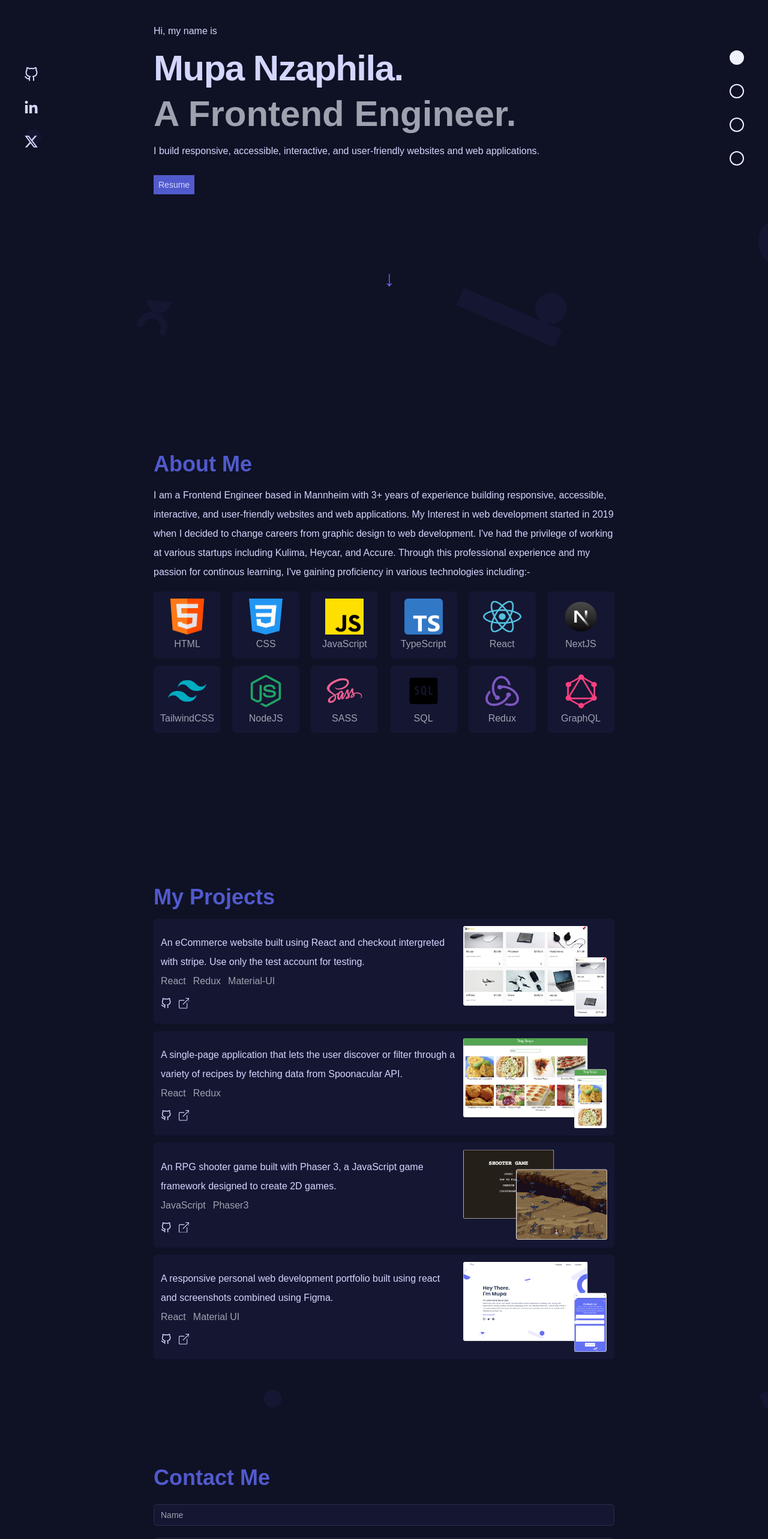
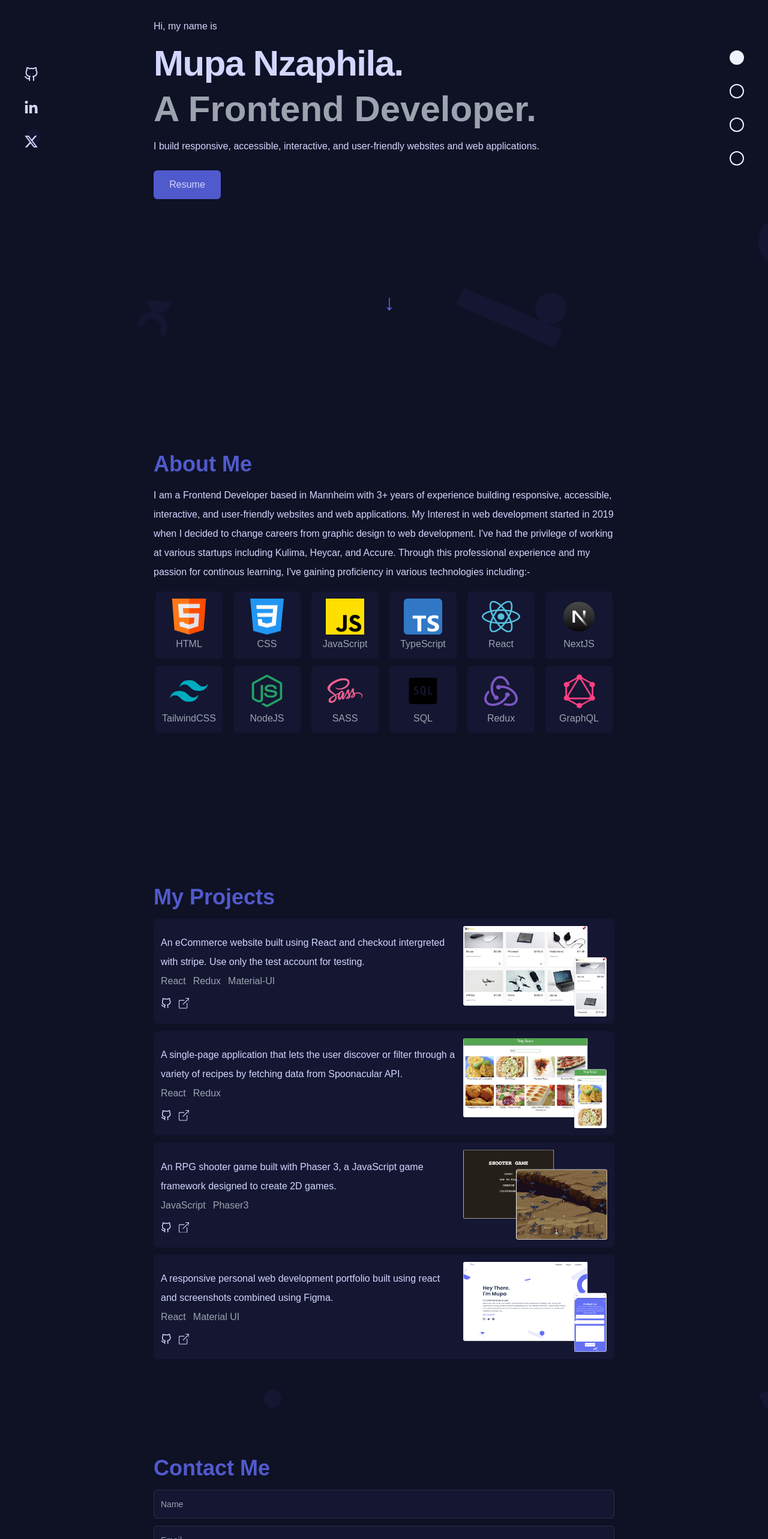
Before and after one commit to Mupa1/portfolio-v2, a React (Vite) app: page / in a window 1280 px wide. Shown: the part 220-2786 px from the top of the page at 60% size. Built offline with nearby package versions, Linux system fonts and the light colour scheme.

Commit message:
update styles and readme file

```diff
--- a/src/components/About.tsx
+++ b/src/components/About.tsx
@@ -5,7 +5,7 @@ const About = () => {
     <section id="about" className="flex flex-col justify-center md:h-screen">
       <h2>About Me</h2>
       <p className="pb-4">
-        I am a Frontend Engineer based in Mannheim with 3+ years of experience
+        I am a Frontend Developer based in Mannheim with 3+ years of experience
         building responsive, accessible, interactive, and user-friendly websites
         and web applications. My Interest in web development started in 2019
         when I decided to change careers from graphic design to web development.
@@ -14,14 +14,14 @@ const About = () => {
         for continous learning, I've gaining proficiency in various technologies
         including:-
       </p>
-      <div className="flex flex-wrap justify-between gap-3">
+      <div className="flex flex-wrap justify-around gap-3">
         {Object.entries(tech).map(([key, value]) => (
           <div
             key={key}
-            className="flex flex-col justify-center rounded-md items-center h-24 w-24 md:h-28 md:w-28 text-gray-400 bg-primary-900"
+            className="flex flex-col justify-center rounded-md items-center size-24 md:size-28 text-gray-400 bg-primary-900"
           >
             <img
-              className="w-12 h-12 md:w-16 md:h-16 pb-1"
+              className="size-12 md:size-16 pb-1"
               src={value}
               alt={key}
             />
--- a/src/components/Contact.tsx
+++ b/src/components/Contact.tsx
@@ -116,7 +116,7 @@ const Contact = () => {
             error={errors?.message?.message}
             {...register("message")}
           />
-          <Button type="submit">Get in touch</Button>
+          <Button type="submit">Get In Touch</Button>
 
           {serverState.status &&
             (!serverState?.status?.ok ? (
--- a/src/components/Hero.tsx
+++ b/src/components/Hero.tsx
@@ -1,5 +1,6 @@
 import { motion } from "framer-motion";
 
+import { Button } from "./ui/Button";
 import ExternalLink from "./ui/ExternalLink";
 
 const Hero: React.FC = () => {
@@ -56,32 +57,33 @@ const Hero: React.FC = () => {
             </motion.p>
             <motion.h1
               variants={textVariants}
-              className="pt-4 text-4xl font-semibold tracking-tight sm:text-6xl"
+              className="pt-4 text-3xl sm:text-6xl font-semibold tracking-tight"
             >
               Mupa Nzaphila.
             </motion.h1>
             <motion.h2
               variants={textVariants}
-              className="pt-4 text-4xl sm:text-6xl font-semibold text-gray-400"
+              className="pt-4 text-3xl sm:text-6xl font-semibold text-gray-400"
             >
-              A Frontend Engineer.
+              A Frontend Developer.
             </motion.h2>
             <motion.p variants={textVariants}>
               I build responsive, accessible, interactive, and user-friendly
               websites and web applications.
             </motion.p>
+
             <motion.p variants={textVariants} className="flex pt-6 leading-8">
               <ExternalLink href="https://mupanzaphila.com/resume.pdf">
-                <span className="mr-3 text-sm bg-primary-600 hover:bg-primary-500 text-primary-100  p-2 font-normal leading-6 transition duration-300 ease-in-out cursor-pointer">
+                <Button type="submit" className="w-28">
                   Resume
-                </span>
+                </Button>
               </ExternalLink>
             </motion.p>
           </>
           <motion.div
             variants={itemVariants}
             animate="scrollButton"
-            className="absolute bottom-24 left-1/2 m-auto"
+            className="absolute bottom-14 sm:bottom-18 left-1/2 m-auto"
           >
             <span className="text-primary-500 text-4xl" aria-hidden="true">
               &darr;
--- a/src/components/ui/Button.tsx
+++ b/src/components/ui/Button.tsx
@@ -1,18 +1,22 @@
 import { ButtonHTMLAttributes, forwardRef } from "react";
+import clsx from "clsx";
 
 export interface ButtonProps extends ButtonHTMLAttributes<HTMLButtonElement> {}
 
 const Button = forwardRef<HTMLButtonElement, ButtonProps>(
-  ({ children, type = "button", ...props }, ref) => (
+  ({ children, className, type = "button", ...props }, ref) => (
     <button
       ref={ref}
       type={type}
-      className="rounded-md px-3 py-1.5 text-sm leading-6 text-primary-100 shadow-sm bg-primary-600 hover:bg-primary-500 focus-visible:outline focus-visible:outline-2 focus-visible:outline-offset-2 focus-visible:outline-primary-500"
+      className={clsx(
+        "rounded-md p-2 sm:p-3 leading-6 text-primary-100 shadow-sm bg-primary-600 hover:bg-primary-500 focus-visible:outline focus-visible:outline-2 focus-visible:outline-offset-2 focus-visible:outline-primary-500",
+        className
+      )}
       {...props}
     >
       {children}
     </button>
-  ),
+  )
 );
 
 Button.displayName = "Button";
--- a/src/components/ui/Input.tsx
+++ b/src/components/ui/Input.tsx
@@ -14,7 +14,7 @@ const Input = forwardRef<HTMLInputElement, InputProps>(
   ) => {
     return (
       <div>
-        <div className="mt-2 relative">
+        <div className="relative">
           <label htmlFor={id} className="sr-only">
             {placeholder}
           </label>
@@ -25,7 +25,7 @@ const Input = forwardRef<HTMLInputElement, InputProps>(
             type={type}
             placeholder={placeholder}
             autoComplete={id}
-            className={`block w-full rounded-md border-0 bg-primary-900 py-1.5 px-3 shadow-sm ring-1 ring-inset focus:outline-none ${
+            className={`block w-full rounded-md border-0 bg-primary-900 p-2 sm:p-3 shadow-sm ring-1 ring-inset focus:outline-none ${
               error
                 ? "ring-red-300 placeholder:text-red-300 focus:ring-2 focus:ring-inset focus:ring-red-500"
                 : "ring-white/10 placeholder:text-gray-400 focus:ring-2 focus:ring-inset focus:ring-primary-500 sm:text-sm sm:leading-6"
--- a/src/components/ui/Textarea.tsx
+++ b/src/components/ui/Textarea.tsx
@@ -11,18 +11,18 @@ export interface TextareaProps
 const Textarea = forwardRef<HTMLTextAreaElement, TextareaProps>(
   ({ id, placeholder, error, ...props }, ref) => {
     return (
-      <div className="">
+      <div>
         <div className="min-w-0 flex-1">
           <label htmlFor={id} className="sr-only">
             {placeholder}
           </label>
-          <div className="bg-primary-900 placeholder:text-gray-400 overflow-hidden rounded-lg shadow-sm ring-1 ring-inset ring-white/10 focus-within:ring-2 focus-within:ring-primary-600">
+          <div className="bg-primary-900 placeholder:text-gray-400 overflow-hidden rounded-md shadow-sm ring-1 ring-inset ring-white/10 focus-within:ring-2 focus-within:ring-primary-600">
             <textarea
               placeholder={placeholder}
               rows={10}
               defaultValue={""}
               ref={ref}
-              className={`block w-full resize-none rounded-lg border-0  bg-primary-900 py-1.5 px-3 shadow-sm ring-1 ring-inset focus:outline-none ${
+              className={`block w-full resize-none border-0 rounded-md bg-primary-900 p-2 sm:p-3 shadow-sm ring-1 ring-inset focus:outline-none ${
                 error
                   ? "ring-red-300 placeholder:text-red-300 focus:ring-2 focus:ring-inset focus:ring-red-500"
                   : "ring-white/10 placeholder:text-gray-400 focus:ring-2 focus:ring-inset focus:ring-primary-500 sm:text-sm sm:leading-6"
--- a/src/entities/projects-data.ts
+++ b/src/entities/projects-data.ts
@@ -34,7 +34,7 @@ export const projectsData = [
     description:
       "A responsive personal web development portfolio built using react and screenshots combined using Figma.",
     techStack: ["React", "Material UI"],
-    live: "https://mupanzaphila.com/",
+    live: "https://mupa-dev.netlify.app/",
     github: "https://github.com/Mupa1/my-portfolio",
   },
 ];
```
Also changed, not shown: public/portfolio-screenshot.png (added), 1 other file (tests, documents, lock files or other folders).
